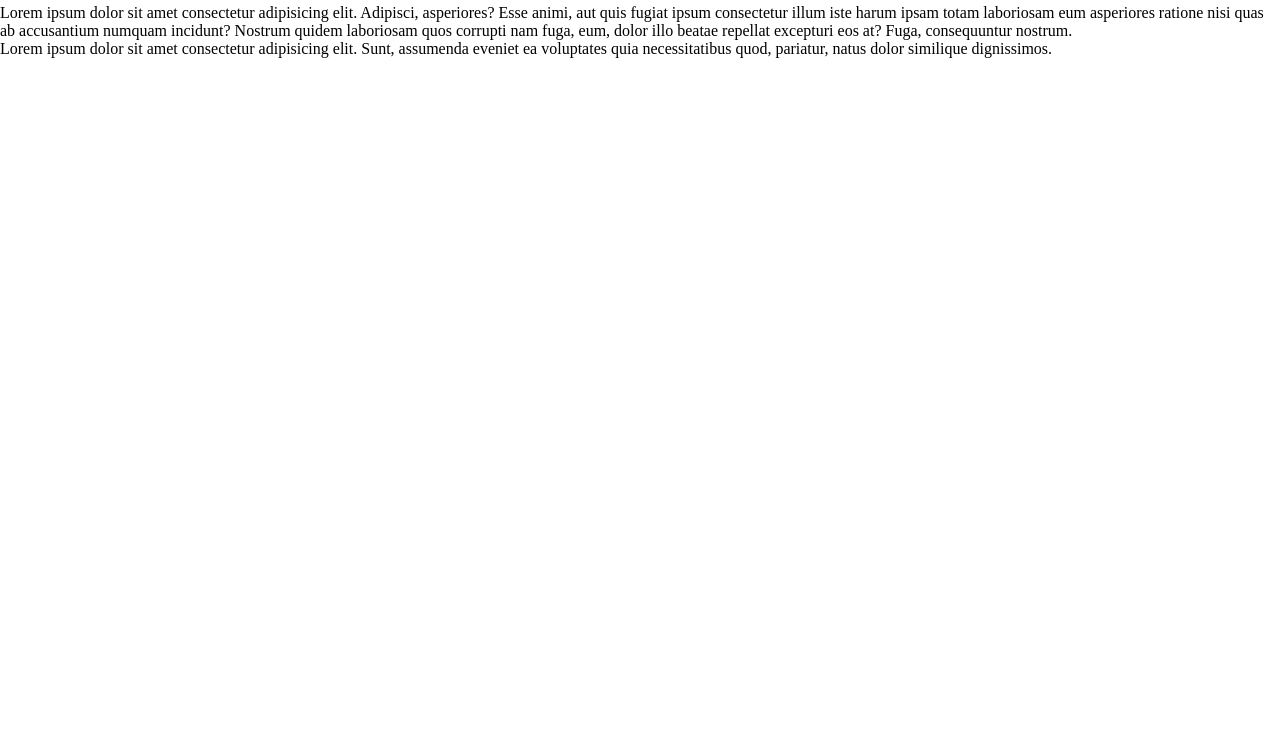
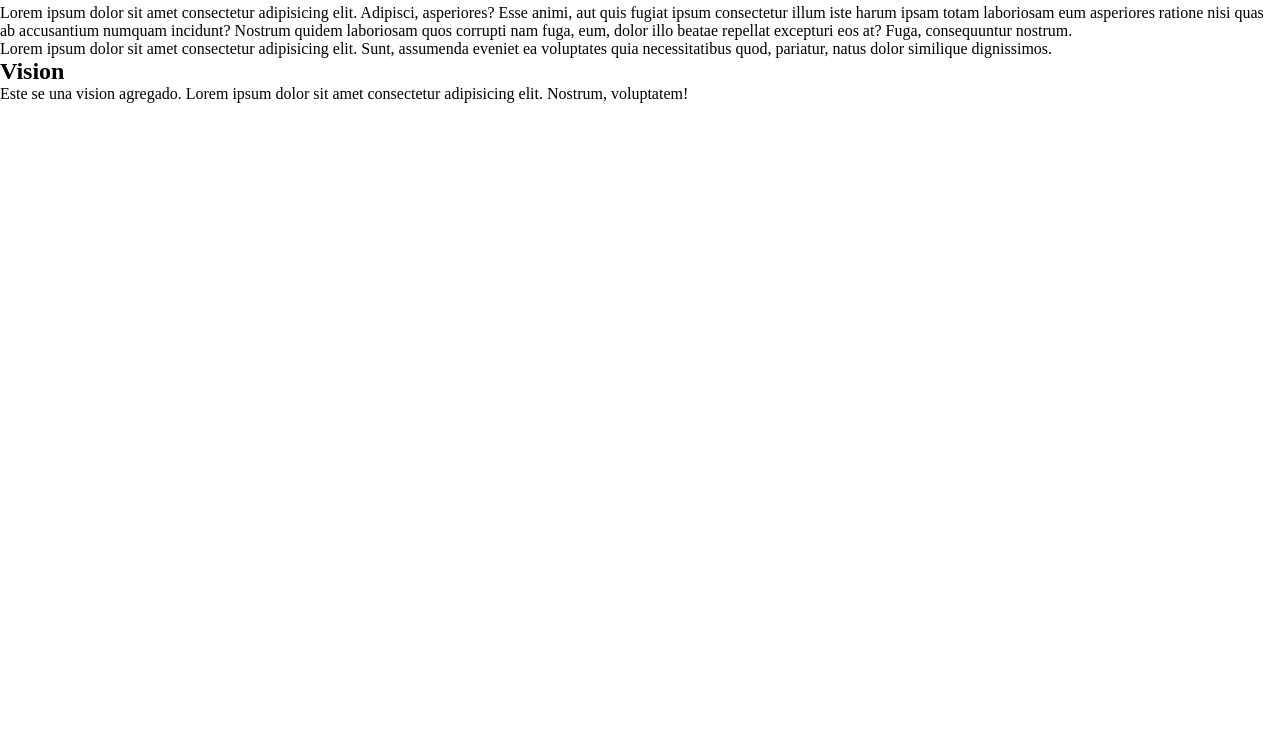
Before and after one commit to avenita/CursoGit, a plain HTML site: page index.html in a window 1280 px wide. Shown: the part 60-800 px from the top of the page. Drawn offline with Linux system fonts and the light colour scheme.

Commit message:
New Section Vision

```diff
--- a/index.html
+++ b/index.html
@@ -14,6 +14,10 @@
         <h2>Primer version</h2>
         <p>Lorem ipsum dolor sit amet consectetur adipisicing elit. Adipisci, asperiores? Esse animi, aut quis fugiat ipsum consectetur illum iste harum ipsam totam laboriosam eum asperiores ratione nisi quas ab accusantium numquam incidunt? Nostrum quidem laboriosam quos corrupti nam fuga, eum, dolor illo beatae repellat excepturi eos at? Fuga, consequuntur nostrum.</p>
         <p>Lorem ipsum dolor sit amet consectetur adipisicing elit. Sunt, assumenda eveniet ea voluptates quia necessitatibus quod, pariatur, natus dolor similique dignissimos.</p>
+        <section>
+            <h2>Vision</h2>
+            <p>Este se una vision agregado. Lorem ipsum dolor sit amet consectetur adipisicing elit. Nostrum, voluptatem!</p>
+        </section>
     </main>
 
 </body>
```
